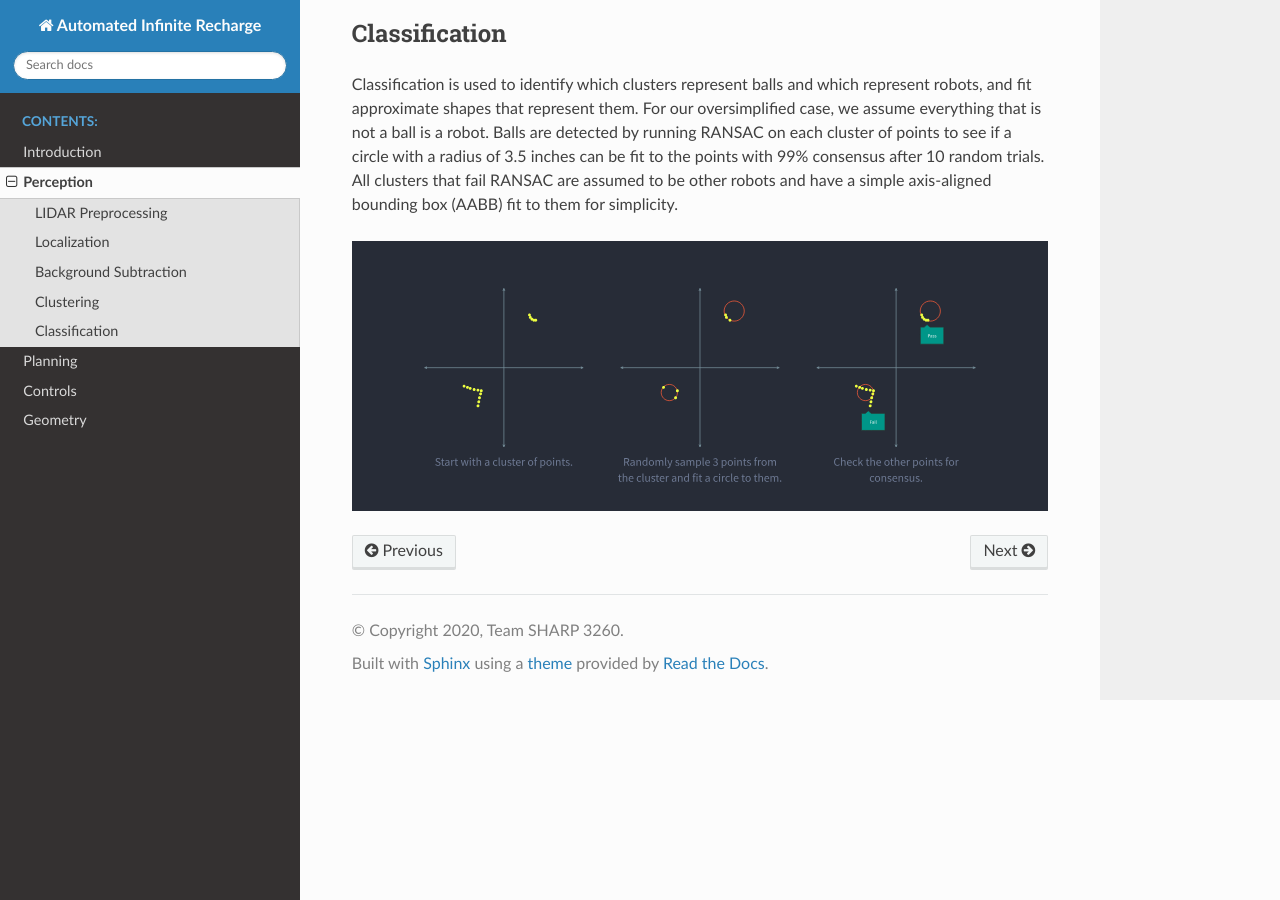
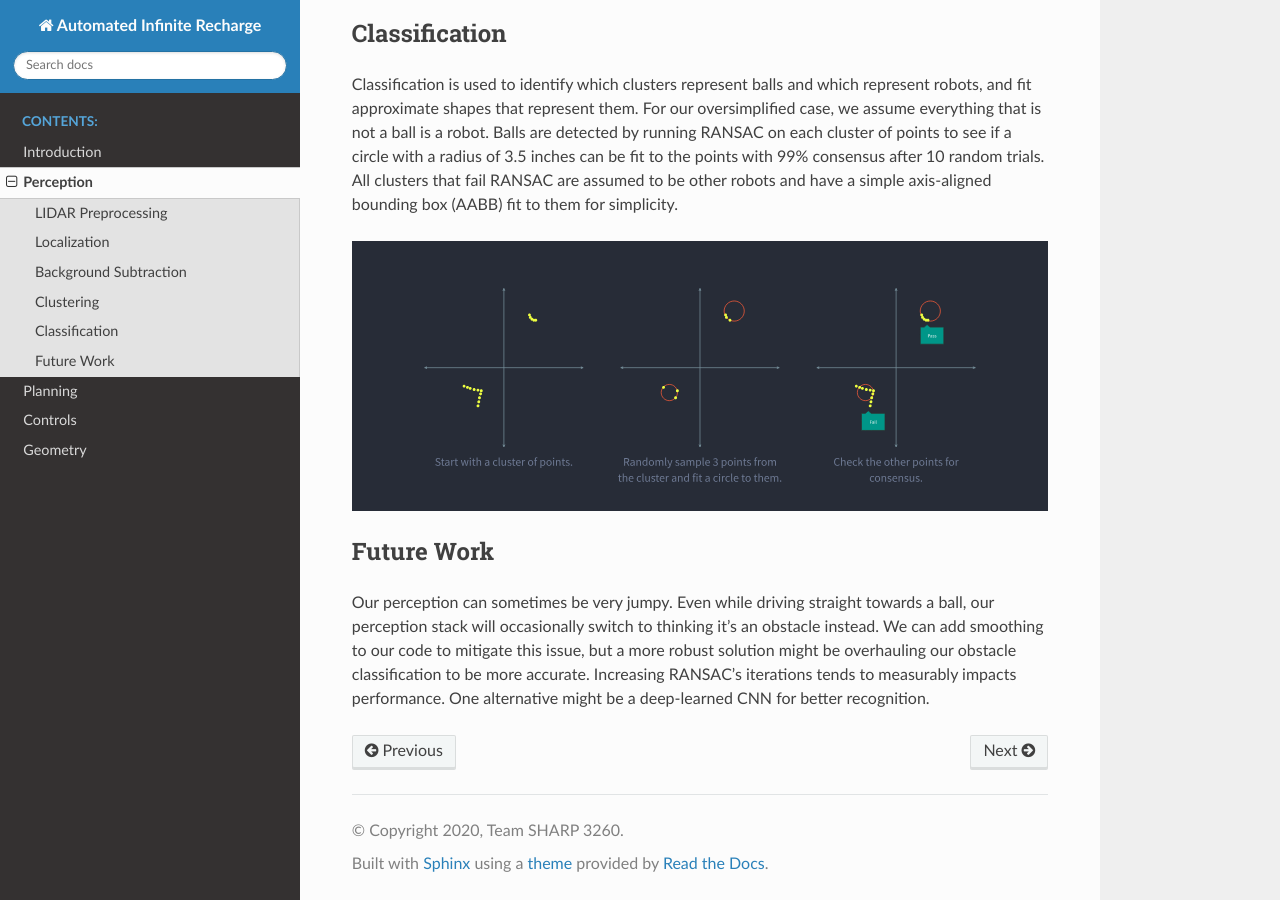
Before and after one commit to SarahHeinzHouseFRC/automated_infinite_recharge, a Sphinx documentation site: the page built from docs/perception.md, in a window 1280 px wide and 900 px high, scrolled down 2854 px. Built offline with Sphinx 7.4.7 and the Read the Docs theme 2.0.0, drawn with Linux system fonts in a browser that asks for light colours.

```diff
--- a/docs/perception.md
+++ b/docs/perception.md
@@ -86,3 +86,10 @@ by running RANSAC on each cluster of points to see if a circle with a radius of
 axis-aligned bounding box (AABB) fit to them for simplicity.
 
 ![We use RANSAC to classify each cluster as a ball or a robot.](img/classification.svg)
+
+
+## Future Work ##
+Our perception can sometimes be very jumpy. Even while driving straight towards a ball, our perception stack will
+occasionally switch to thinking it's an obstacle instead. We can add smoothing to our code to mitigate this issue, but a
+more robust solution might be overhauling our obstacle classification to be more accurate. Increasing RANSAC's
+iterations tends to measurably impacts performance. One alternative might be a deep-learned CNN for better recognition.
--- a/docs/planning.md
+++ b/docs/planning.md
@@ -46,10 +46,11 @@ control to forward-simulate the robot. Although this can be computationally heav
 for many possible trajectories, this method is highly parallelizable.
 
 
-## TODO ##
-  - [ ] All the obstacles on the field are currently dilated by the radius of the robot, which is its diagonal length.
-    This works fine in most cases and prevents collisions, but unfortunately does not allow the robot to pass through
-    the trench anymore because it is too large to fit diagonally in the trench.
+## Future Work ##
+  - [ ] All the obstacles on the field are currently dilated by the radius of the robot, which is half its diagonal
+        length (effectively its largest radius). This works fine in most cases and prevents collisions, but
+        unfortunately does not allow the robot to pass through the trench anymore because it is too large to fit
+        diagonally in the trench.
   - [ ] Behavior: If no more balls are visible on the field, then move towards the human player station.
   - [x] Smooth out the kinks in A*'s plan.
   - [ ] Find a way to plan out of an obstacle if the robot drives into an occupied call.
```
Also changed, not shown: docs/controls.md (+29 -10 lines), docs/img/controls-turn.svg (added), docs/img/controls.svg, docs/img/coordinate-frames.svg.
